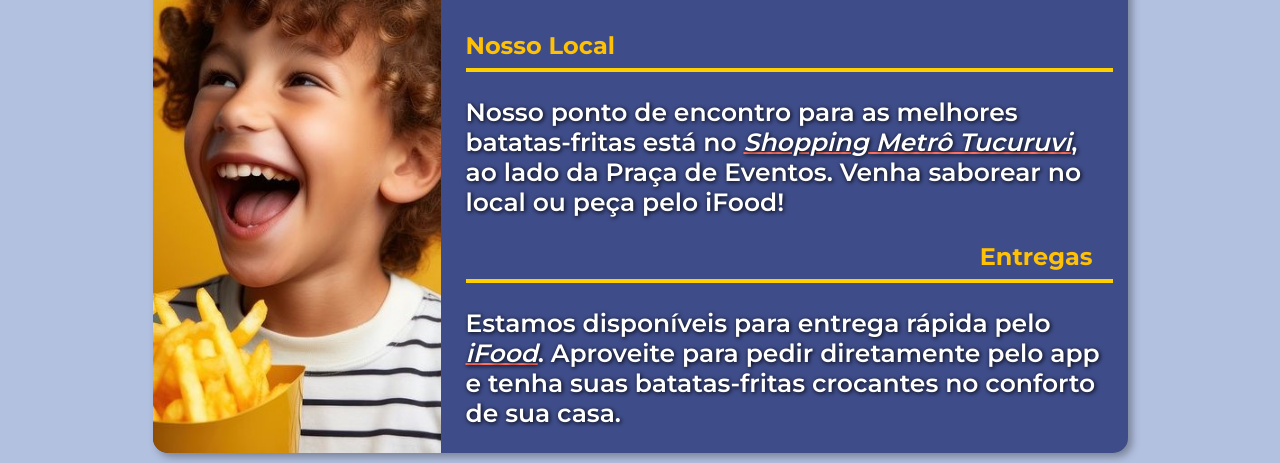
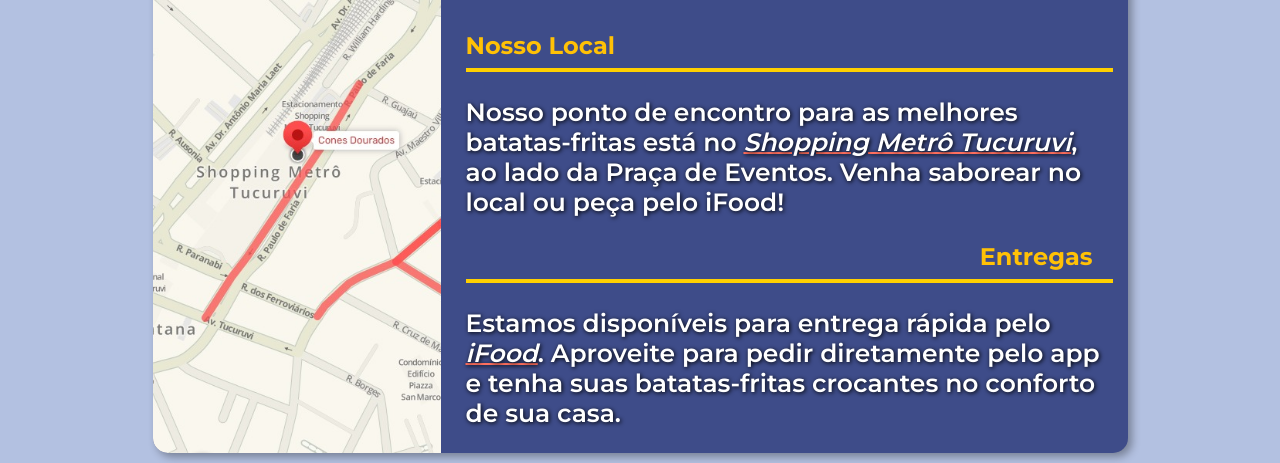
Before and after one commit to Pedrowsl/projeto-cones-dourados, a plain HTML site: page sobrenos.htm in a window 1280 px wide. Shown: the part 392-855 px from the top of the page. Drawn offline with Linux system fonts and the light colour scheme.

Commit message:
Update sobrenos.htm

```diff
--- a/sobrenos.htm
+++ b/sobrenos.htm
@@ -24,7 +24,7 @@
     </header>
     <content class="container">
         <div class="sobre">
-            <img src="imagens/garoto-cone.jpg" alt="">
+            <img src="imagens/localizacao.png" alt="">
             <div class="texto">
                 <h1>Onde Estamos?</h1>
                 <h2 class="subtitulo">Nosso Local</h2>
```
